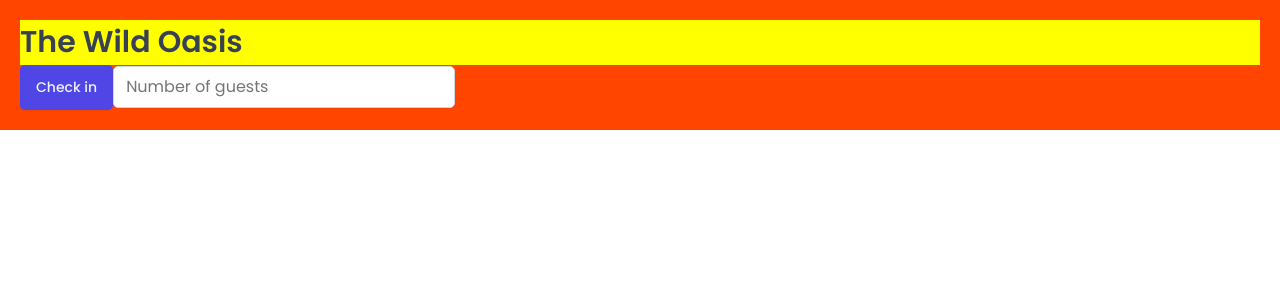
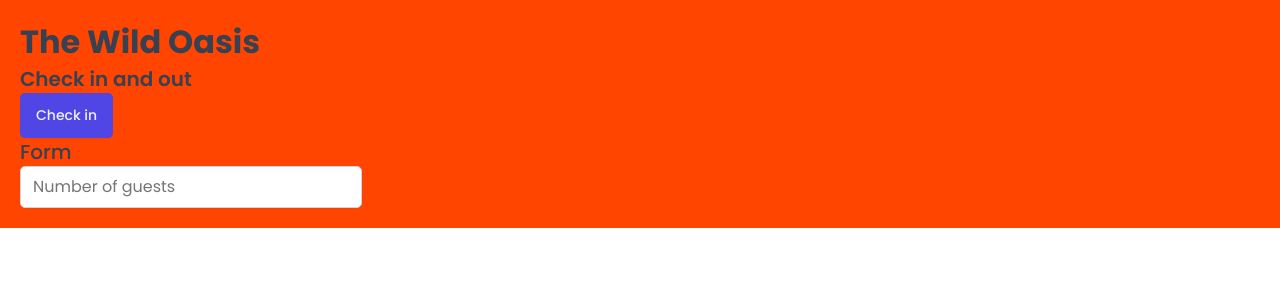
Before and after one commit to tuposilwe/the-wild-oasis, a React (Vite) app: page / in a window 1280 px wide. Shown: the top 300 px of the page. Built offline with nearby package versions, Linux system fonts and the light colour scheme; a web font is replaced by a local one.

Commit message:
styled component props and the css function

```diff
--- a/src/App.jsx
+++ b/src/App.jsx
@@ -2,12 +2,9 @@
 import GlobalStyles from "./styles/GlobalStyles";
 import Button from "./ui/Button";
 import Input from "./ui/Input";
+import Heading from "./ui/Heading";
 
-const H1 = styled.h1`
-  font-size: 30px;
-  font-weight: 600;
-  background-color: yellow;
-`;
+
 
 const StyledApp = styled.div`
   background-color: orangered;
@@ -19,8 +16,11 @@
     <>
       <GlobalStyles />
       <StyledApp>
-        <H1>The Wild Oasis</H1>
+        <Heading typeof="h1">The Wild Oasis</Heading>
+        <Heading as="h2">Check in and out</Heading>
+
         <Button onClick={() => alert("CHecked in")}>Check in</Button>
+        <Heading as="h3">Form</Heading>
 
         <Input type="number" placeholder="Number of guests" />
       </StyledApp>
--- /dev/null
+++ b/src/ui/Heading.jsx
@@ -0,0 +1,31 @@
+import styled, { css } from "styled-components";
+
+const test = css`
+  text-align: center;
+  ${10 > 5 ? "background-color: yellow" : "background-color: blue"}
+`;
+
+const Heading = styled.h1`
+  ${(props) =>
+    props.as === "h1" &&
+    css`
+      font-size: 3rem;
+      font-weight: 600;
+    `}
+  ${(props) =>
+    props.as === "h2" &&
+    css`
+      font-size: 2rem;
+      font-weight: 600;
+    `}
+    ${(props) =>
+    props.as === "h3" &&
+    css`
+      font-size: 2rem;
+      font-weight: 500;
+    `}
+
+    line-height: 1.4;
+`;
+
+export default Heading;
```
